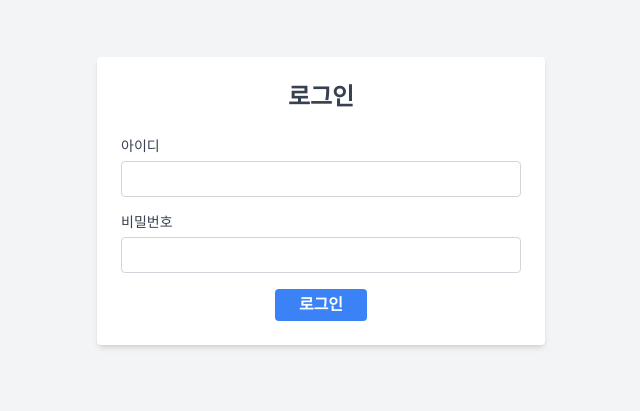
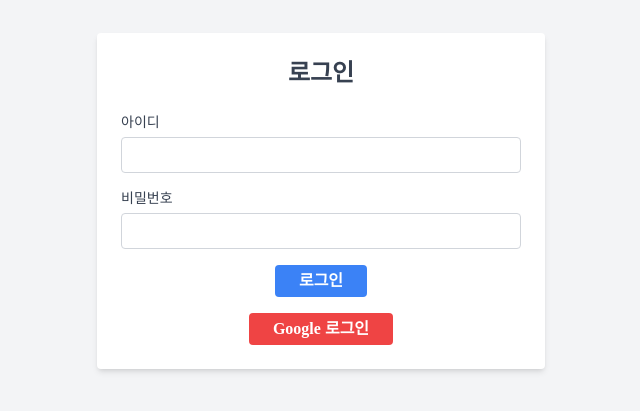
Before and after one commit to asa9874/shoppingmall-frontend, a React (Vite) app: page /login in a window 1280 px wide. Shown: the part 199-610 px from the top of the page, without its empty margins (319-959 px from the left). Built offline with nearby package versions, Linux system fonts and the light colour scheme; a web font is replaced by a local one.

Commit message:
Feat: OAuth2.0 추가

```diff
--- a/src/main.tsx
+++ b/src/main.tsx
@@ -6,6 +6,7 @@
 import Login from './pages/Login';
 import MemberDetail from './pages/MemberDetail';
 import MemberUpdate from './pages/MemberUpdate';
+import OAuth2Redirect from './pages/OAuth2Redirect';
 import OrderDetail from './pages/OrderDetail';
 import Orders from './pages/Orders';
 import ProductDetail from './pages/ProductDetail';
@@ -54,6 +55,7 @@
       {/* 회원가입 페이지 */}
       <Route path="/register" element={<Register />} />
       <Route path="/login" element={<Login />} />
+      <Route path="/oauth2/redirect" element={<OAuth2Redirect />} />
     </Routes>
   </Router>
 );
--- a/src/pages/Login.tsx
+++ b/src/pages/Login.tsx
@@ -14,7 +14,7 @@
       const responseData = await loginMember(formData);
       localStorage.setItem("token", responseData.token);
       navigate("/");
-    } catch (err : any) {
+    } catch (err: any) {
       setError(err.message);
       console.error("로그인 실패:", err);
     }
@@ -60,6 +60,14 @@
             로그인
           </button>
         </div>
+        <div className="flex justify-center mt-4">
+          <a
+            href="http://localhost:8080/oauth2/authorization/google"
+            className="px-6 py-2 bg-red-500 text-white font-bold rounded hover:bg-red-600"
+          >
+            Google 로그인
+          </a>
+        </div>
       </form>
     </div>
   );
--- /dev/null
+++ b/src/pages/OAuth2Redirect.tsx
@@ -0,0 +1,23 @@
+import { useEffect } from "react";
+import { useNavigate } from "react-router-dom";
+
+function OAuth2Redirect() {
+  const navigate = useNavigate();
+
+  useEffect(() => {
+    const urlParams = new URLSearchParams(window.location.search);
+    const token = urlParams.get("token");
+
+    if (token) {
+      localStorage.setItem("token", token);
+      navigate("/"); // 홈으로 이동 or 로그인 후 페이지
+    } else {
+      alert("로그인에 실패했습니다.");
+      navigate("/login");
+    }
+  }, []);
+
+  return <div>로그인 처리 중입니다...</div>;
+}
+
+export default OAuth2Redirect;
--- a/vite.config.ts
+++ b/vite.config.ts
@@ -1,6 +1,6 @@
-import { defineConfig } from 'vite'
-import react from '@vitejs/plugin-react'
+import react from '@vitejs/plugin-react';
 import tailwindcss from "tailwindcss";
+import { defineConfig } from 'vite';
 
 // https://vitejs.dev/config/
 export default defineConfig({
```
